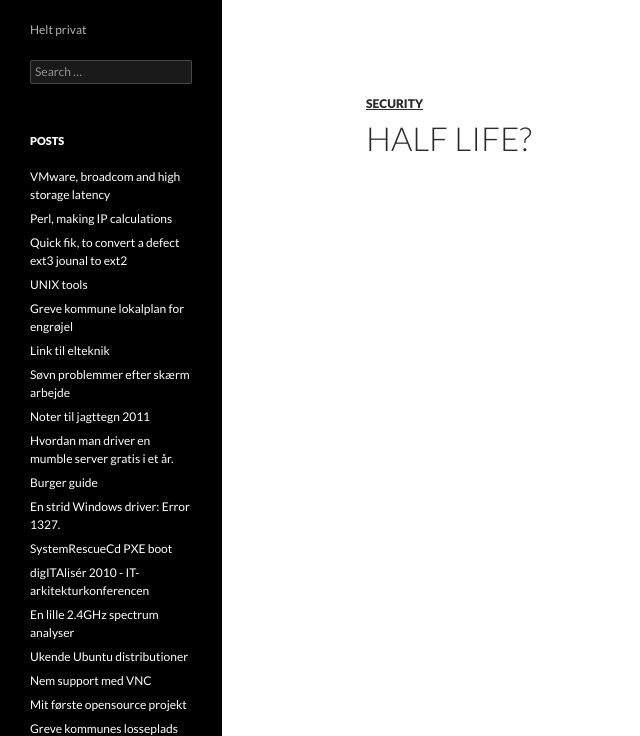
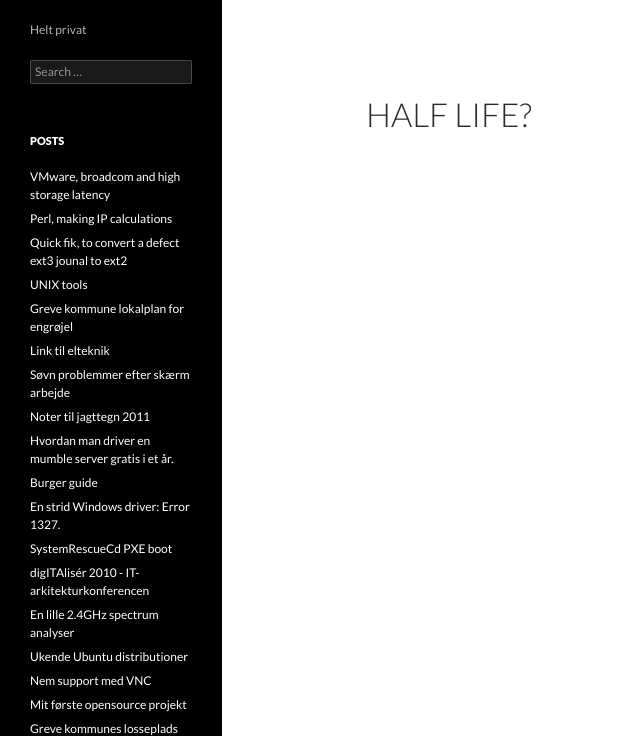
Before and after one commit to clysel/christian.lysel.net, a Jekyll site: the page built from _posts/2009-04-26-half-life.markdown, in a window 1280 px wide and 900 px high, scrolled down 805 px, cut to the strip 164-900 px from the top of the window. Shown: the whole strip, without its empty margins (0-640 px from the left). Built offline with Jekyll 4.4.1, drawn with Linux system fonts in a browser that asks for light colours.

Commit message:
Update post.html

```diff
--- a/_layouts/post.html
+++ b/_layouts/post.html
@@ -5,9 +5,6 @@
 <article class="post type-post status-publish format-standard hentry category-security">
 
 	<header class="entry-header">
-				<div class="entry-meta">
-			<span class="cat-links"><a href="http://spindelnet.dk/category/#security/" title="View all posts in Security" rel="category tag">Security</a></span>
-		</div>
 		<h1 class="entry-title">{{ page.title }}</h1>
 			</header><!-- .entry-header -->
 
```
